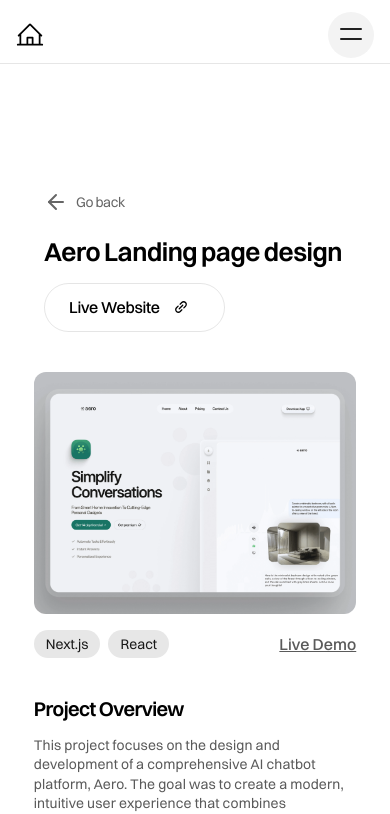
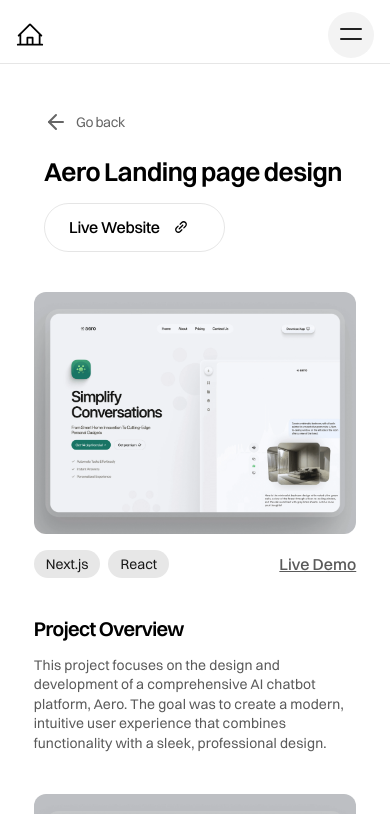
Before and after one commit to YungKingJayy/Temi-s-Portfolio, a Next.js app: page /projects/project-one in a window 390 px wide. Shown: the top 814 px of the page. Built offline with nearby package versions, Linux system fonts and the light colour scheme; a web font is replaced by a local one.

Commit message:
adjust margin nav mobile

```diff
--- a/app/components/Hero.tsx
+++ b/app/components/Hero.tsx
@@ -35,7 +35,7 @@
 
   return (
     <motion.section
-      className="pt-[190px] max-w-[510px]"
+      className="pt-[110px] md:pt-[190px] max-w-[510px]"
       id="hero"
       initial="hidden"
       animate="visible"
--- a/app/projects/[id]/page.tsx
+++ b/app/projects/[id]/page.tsx
@@ -15,7 +15,7 @@
 
   return (
     <section className="max-w-[510px] px-6 md:px-0 w-[95%] mx-auto flex flex-col justify-center items-center">
-      <div className="pt-[190px] flex flex-col gap-[40px] md:gap-[70px]">
+      <div className="pt-[110px] md:pt-[190px] flex flex-col gap-[40px] md:gap-[70px]">
         <div className="space-y-4">
           <div className="flex flex-col gap-[40px] md:gap-[70px]">
             <ProjectHero project={project} />
```
